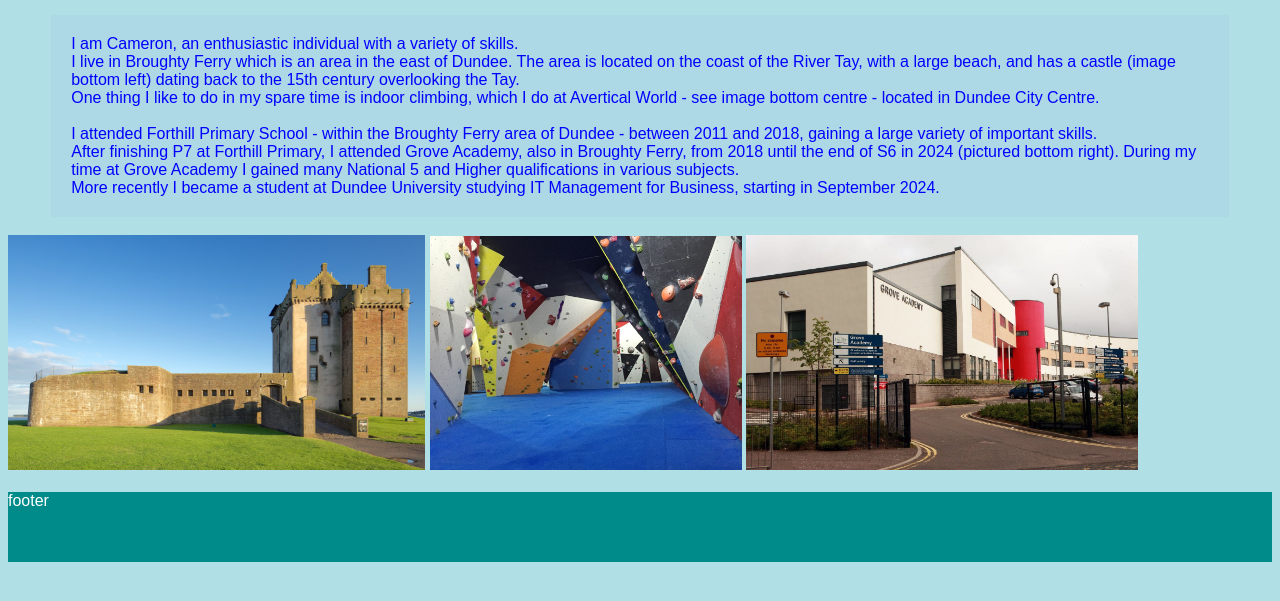
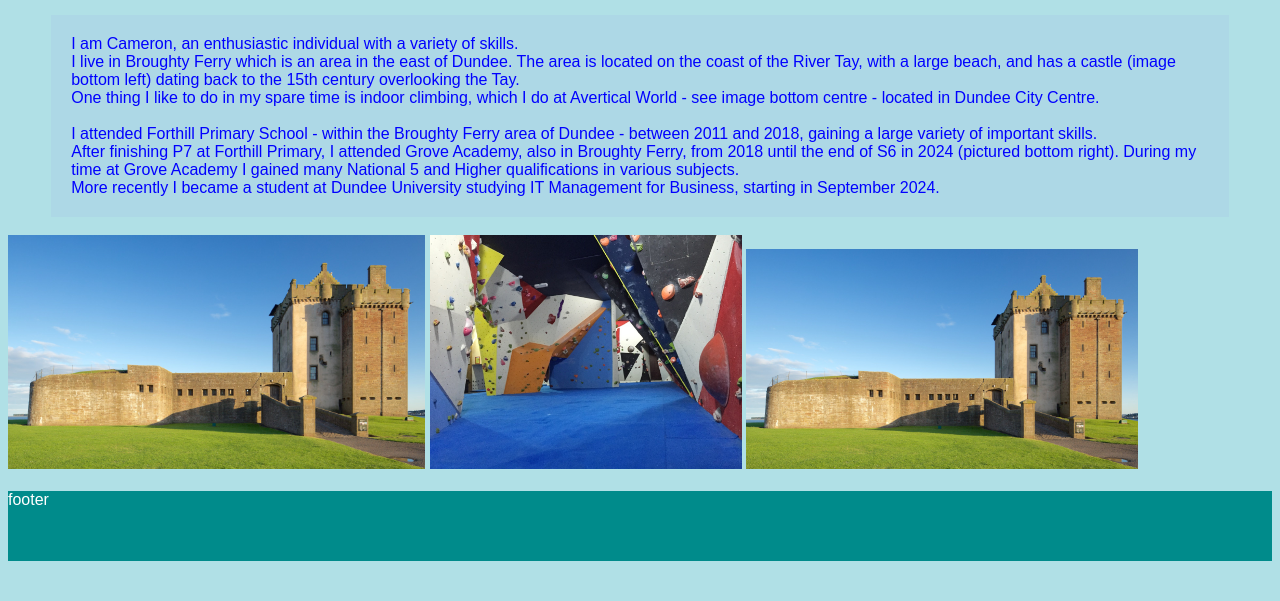
Before and after one commit to Cameronb09/website, a plain HTML site: page about.html in a window 1280 px wide. Shown: the part 141-742 px from the top of the page. Drawn offline with Linux system fonts and the light colour scheme.

Commit message:
Update about.html

```diff
--- a/about.html
+++ b/about.html
@@ -39,7 +39,7 @@
     <article>
         <img src="assets/castle.jpg" style="height:auto; max-width:33%; justify-content:space-between;">
         <img src="assets/AVW.jpg" style="height:auto; max-width:24.7%; justify-content:space-between;">
-        <img src="assets/grove.jpg" style="height:auto; max-width:31%; justify-content:space-between;">
+        <img src="assets/castle.jpg" style="height:auto; max-width:31%; justify-content:space-between;">
 
 
     </article>
```
